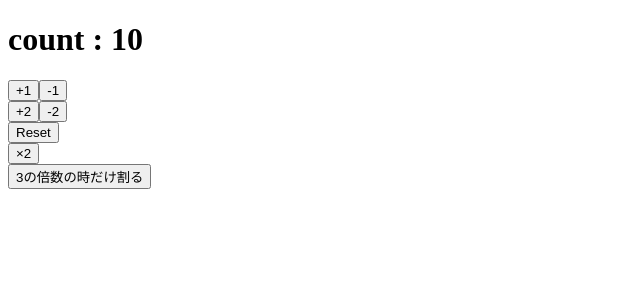
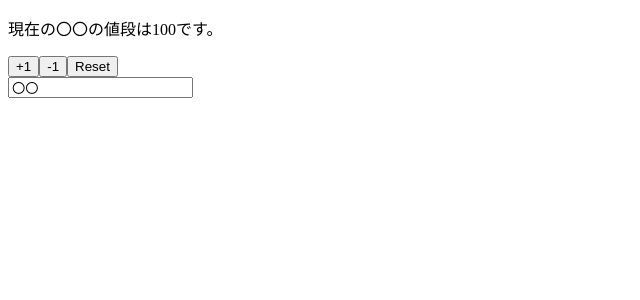
Before and after one commit to MurayamaKenta/udemy-react-hooks, a React (Create React App) app in the folder react-hools-101/: page / in a window 1280 px wide. Shown: the top 300 px of the page, without its empty margins (0-640 px from the left). Built offline with nearby package versions, Linux system fonts and the light colour scheme.

Commit message:
using mulch-state

```diff
--- a/react-hools-101/src/App.js
+++ b/react-hools-101/src/App.js
@@ -1,53 +1,37 @@
 import React , { useState  } from 'react';
 
 
-const App = () => {
-  const [count, setCount] = useState(10)
+const App = (props) => {
+  //useStateに初期値を登録する
+  const [name, setName] = useState(props.name)
+  const [price, setPrice] = useState(props.price)
 
-  const inc = () => {
-    return setCount(count + 1)
+  const reset = (e) => {
+    setPrice(props.price)
+    setName(props.name)
   }
-  //一行の場合はreturn不要で書くことができる
-  const dec = () => setCount(count - 1)
-
-  //setCountの引数には関数を書くことができる
-  //またその関数の引数には現在の状態を持つことができる(previousCount には countが入っていることになる
-  const inc02 = () => setCount(previousCount => previousCount + 2)
-  const dec02 = () => setCount(previousCount => previousCount - 2)
-
-  const reset = () => setCount(10)
-
-  const double = () => setCount(previousCount => previousCount * 2)
-  // const double = () => setCount(count * 2)
-
-  /**
-   * 3の倍数の時のみ割算をする。それ以外はそのままの数字表示
-   */
-  const divide3 = () => setCount(previousCount => {
-    return previousCount % 3 === 0 ? previousCount / 3 : previousCount
-  })
-
+  const changeName = (e) => {
+    setName(e.target.value)
+  }
 
   return (
     <>
-      <h1>count : {count}</h1>
-      <button onClick={inc}>+1</button>
-      <button onClick={dec}>-1</button>
+      <p>現在の{name}の値段は{price}です。</p>
+      <button onClick={() => { setPrice(price + 1 )}}> +1 </button>
+      <button onClick={() => { setPrice(price - 1 )}}> -1 </button>
+      {/* <button onClick={() => { setPrice(props.price) }}> Reset </button> */}
+      <button onClick={ reset }> Reset </button>
       <div>
-        <button onClick={inc02}>+2</button>
-        <button onClick={dec02}>-2</button>
-      </div>
-      <div>
-        <button onClick={reset}>Reset</button>
-      </div>
-      <div>
-        <button onClick={double}>×2</button>
-      </div>
-      <div>
-        <button onClick={divide3}>3の倍数の時だけ割る</button>
+        <input type="text" value={name} onChange={changeName} placeholder='入力してください' />
       </div>
     </>
   );
 }
 
+//外部から初期値を受け取る場合
+App.defaultProps = {
+  name: '〇〇',
+  price: 100
+}
+
 export default App;
```
